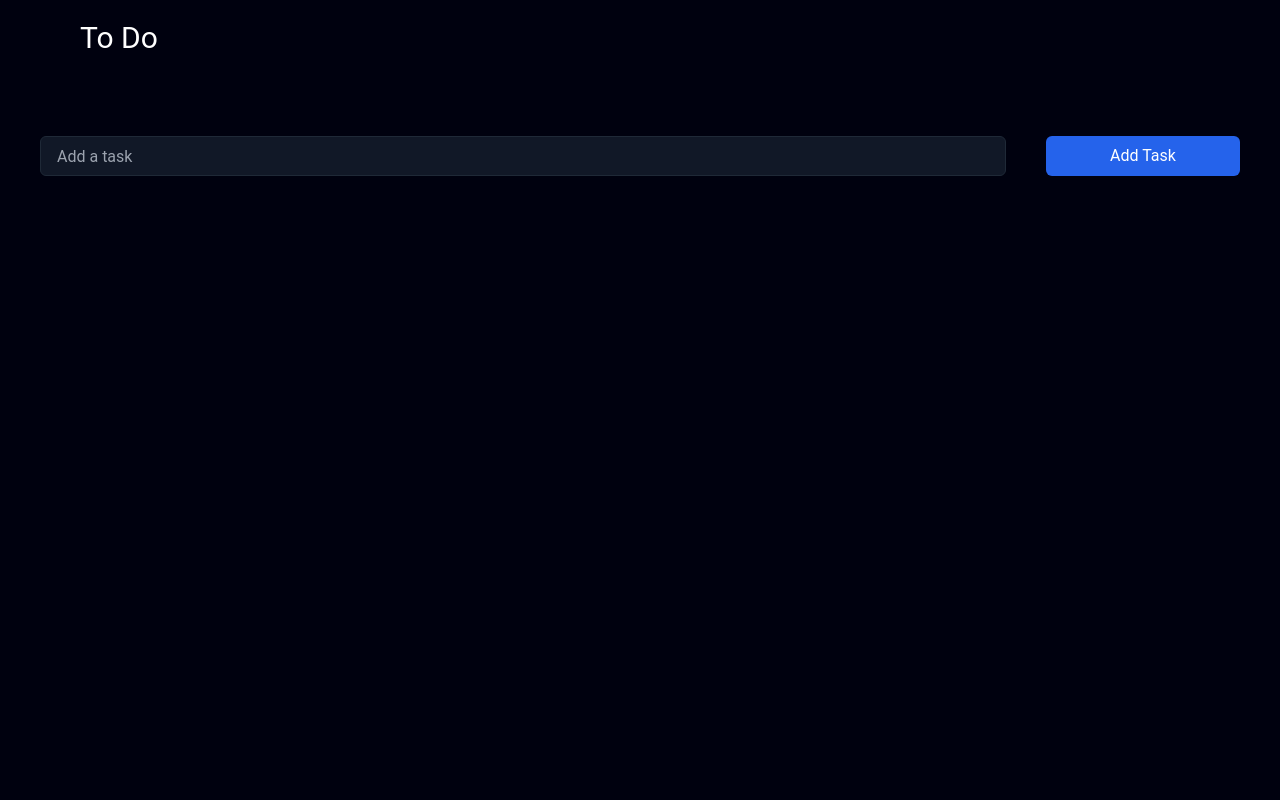
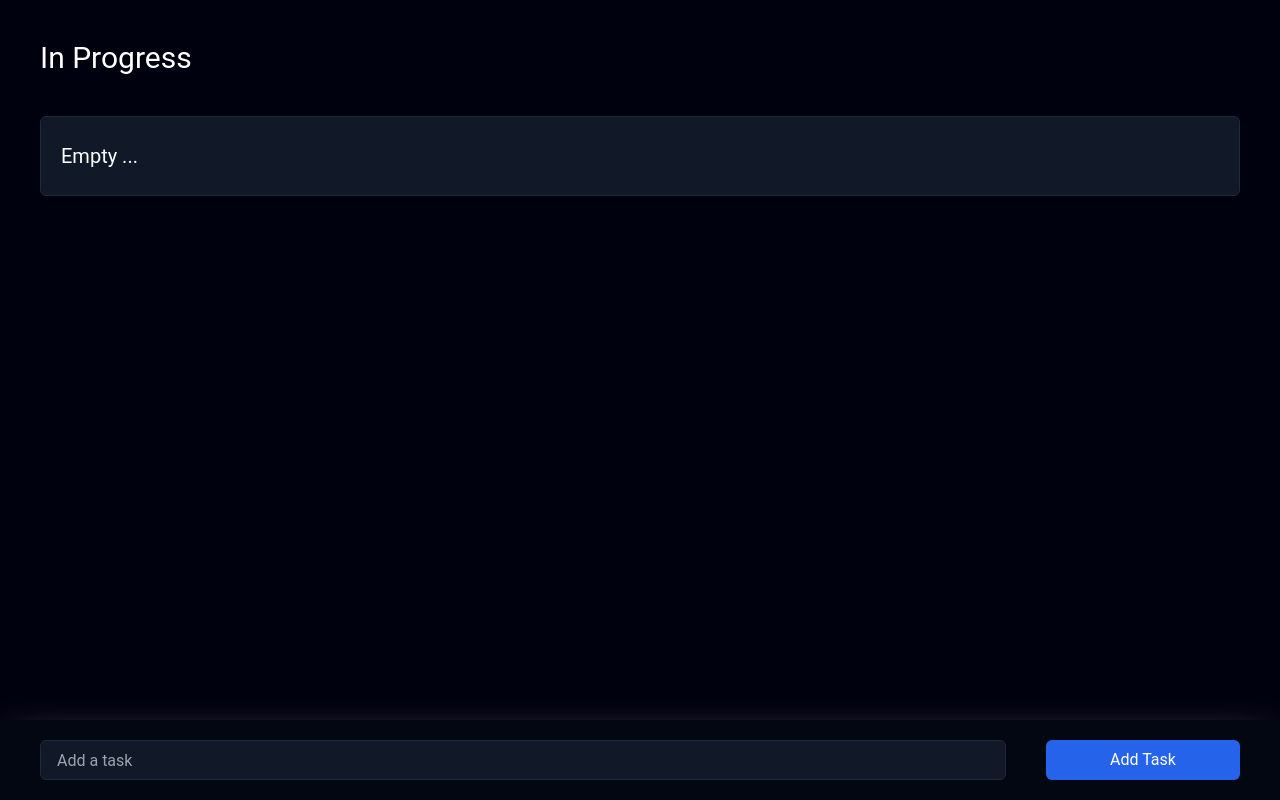
Before and after one commit to TemurRikhsitillaev/todolist, a Next.js app: page / in a window 1280 px wide. Built offline with nearby package versions, Linux system fonts and the light colour scheme.

Commit message:
feat: implement custom scroll, add and unadd task to completed tasks, and start adding drag and drop

```diff
--- a/app/globals.css
+++ b/app/globals.css
@@ -11,5 +11,17 @@
 
 body {
   background-color: rgb(0, 1, 15);
-  padding: 20px 0;
 }
+
+::-webkit-scrollbar {
+  width: 10px;
+}
+
+::-webkit-scrollbar-track {
+  background-color: rgb(0, 1, 15);
+}
+
+::-webkit-scrollbar-thumb {
+  background-color: rgb(17 24 39);
+  border-radius: 10px;
+}
--- a/components/add-task/add-task.component.tsx
+++ b/components/add-task/add-task.component.tsx
@@ -34,7 +34,7 @@ const AddTask = () => {
   };
 
   return (
-    <footer className="flex items-center gap-10 w-full h-max-content px-10 mt-10">
+    <footer className="flex items-center gap-10 w-full h-20 px-10 mt-10 fixed bottom-0 bg-gray-950 shadow-2xl shadow-white ">
       <input
         type="text"
         placeholder="Add a task"
--- /dev/null
+++ b/components/empty/empty.component.tsx
@@ -0,0 +1,7 @@
+export const Empty = () => {
+  return (
+    <div className="w-full h-20 bg-gray-900 border border-gray-800 rounded-md flex items-center px-5 mb-10">
+      <p className="text-xl">Empty ...</p>
+    </div>
+  );
+};
--- a/components/task-list/task-list.component.tsx
+++ b/components/task-list/task-list.component.tsx
@@ -1,9 +1,10 @@
-import React, { Fragment } from "react";
+import React, { useRef } from "react";
 import Image from "next/image";
 
 import TasksListStore from "@/store/tasks-list/tasks-list.store";
 import { TASK_STATUS } from "@/store/tasks-list/tasks-status.store";
 
+// IMAGES
 import deleteIcon from "@/assets/delete-icon.svg";
 import tickIcon from "@/assets/tick-icon.svg";
 
@@ -15,20 +16,58 @@ type TaskTypes = {
 };
 
 const TaskList = ({ id, title, createdAt, status }: TaskTypes) => {
+  const taskDragRefStart = useRef("");
+  const taskDragOverRef = useRef("");
+
   const handleDeleteTask = (id: string) => {
-    TasksListStore.deleteTask(id);
+    return TasksListStore.deleteTask(id);
   };
 
   const handleCompleteTask = (id: string) => {
-    TasksListStore.completeTask(id);
+    return TasksListStore.completeTask(id);
+  };
+
+  const handleUnCompleteTask = (id: string) => {
+    return TasksListStore.unCompleteTask(id);
+  };
+
+  const handleCompleteUnCompleteTask = (id: string, status: string) => {
+    if (status === TASK_STATUS.INPROGRESS) {
+      return handleCompleteTask(id);
+    } else if (status === TASK_STATUS.DONE) {
+      return handleUnCompleteTask(id);
+    }
+  };
+
+  const handleDragStart = (e: React.DragEvent<HTMLDivElement>, id: string) => {
+    taskDragRefStart.current = id;
+    console.log("start", id);
+    return e;
+  };
+
+  const handleDragEnter = (e: React.DragEvent<HTMLDivElement>, id: string) => {
+    taskDragOverRef.current = id;
+    console.log("enter", id);
+    return e;
+  };
+
+  const handleDragEnd = (e: React.DragEvent<HTMLDivElement>, id: string) => {
+    console.log("end: ", id);
+    return e;
   };
 
   return (
-    <section className="flex items-start text-white mb-8" key={id}>
+    <div
+      className={"flex items-start text-white mb-8"}
+      draggable
+      onDragStart={(e) => handleDragStart(e, id)}
+      onDragEnter={(e) => handleDragEnter(e, id)}
+      onDragEnd={(e) => handleDragEnd(e, id)}
+    >
       <button
         type="button"
-        className="w-8 h-8 rounded-full bg-gray-900 mr-5 flex justify-center items-center mt-4"
-        onClick={() => handleCompleteTask(id)}
+        className="p-2 rounded-full bg-gray-900 mr-5 flex justify-center items-center mt-4"
+        onClick={() => handleCompleteUnCompleteTask(id, status)}
       >
         {status === TASK_STATUS.INPROGRESS && (
           <span className="block w-5 h-5 bg-gray-800 rounded-full"></span>
@@ -56,7 +95,7 @@ const TaskList = ({ id, title, createdAt, status }: TaskTypes) => {
       >
         <Image src={deleteIcon} alt="delete" className="w-6 h-6" />
       </button>
-    </section>
+    </div>
   );
 };
 
--- a/components/tasks-list/tasks-list.component.tsx
+++ b/components/tasks-list/tasks-list.component.tsx
@@ -1,35 +1,53 @@
-import React, { Fragment } from "react";
+import React from "react";
 import { observer } from "mobx-react-lite";
 
 import TaskList from "../task-list/task-list.component";
 import TasksListStore from "@/store/tasks-list/tasks-list.store";
 import { TASK_STATUS } from "@/store/tasks-list/tasks-status.store";
+import { Empty } from "../empty/empty.component";
 
 const TasksList = observer(() => {
+  const handleDragOver = (e: React.DragEvent<HTMLDivElement>) => {
+    e.preventDefault();
+    console.log(e);
+    return e;
+  };
+
+  const inProgressTasks = TasksListStore.tasksList.filter(
+    (task) => task.status === TASK_STATUS.INPROGRESS
+  );
+
   const completedTasks = TasksListStore.tasksList.filter(
     (task) => task.status === TASK_STATUS.DONE
   );
 
   return (
-    <main className="flex flex-col justify-center w-full h-full px-10 text-white">
-      {/* ALL TASKS (TODO) */}
-      <header className="px-10 mb-10">
-        <h1 className="text-white text-3xl bold">To Do</h1>
+    <main className="flex flex-col justify-start w-full h-[calc(100vh-80px)] p-10 text-white overflow-y-auto">
+      {/* IN PROGRESS TASKS */}
+      <header className="mb-10">
+        <h1 className="text-white text-3xl bold">In Progress</h1>
       </header>
-      {TasksListStore.tasksList.map((task) => {
-        return <TaskList {...task} />;
-      })}
+      {inProgressTasks.length > 0 ? (
+        inProgressTasks.map((task) => {
+          return <TaskList {...task} key={task.id} />;
+        })
+      ) : (
+        <Empty />
+      )}
 
       {/* COMPLETED TASKS */}
       {completedTasks.length > 0 && (
-        <Fragment>
-          <header className="px-10 mb-10  border-t border-gray-700">
+        <section
+          onDragOver={handleDragOver}
+          className=" mb-10 border-t border-gray-700"
+        >
+          <header className="mb-10">
             <h1 className="text-white text-3xl bold pt-5">Completed</h1>
           </header>
           {completedTasks.map((task) => {
-            return <TaskList {...task} />;
+            return <TaskList {...task} key={task.id} />;
           })}
-        </Fragment>
+        </section>
       )}
     </main>
   );
--- a/store/tasks-list/tasks-list.store.js
+++ b/store/tasks-list/tasks-list.store.js
@@ -44,6 +44,15 @@ class TasksListStore {
       return task;
     });
   };
+
+  unCompleteTask = (id) => {
+    this.tasksList = this.tasksList.map((task) => {
+      if (task.id === id) {
+        task.status = TASK_STATUS.INPROGRESS;
+      }
+      return task;
+    });
+  };
 }
 
 export default new TasksListStore();
```
